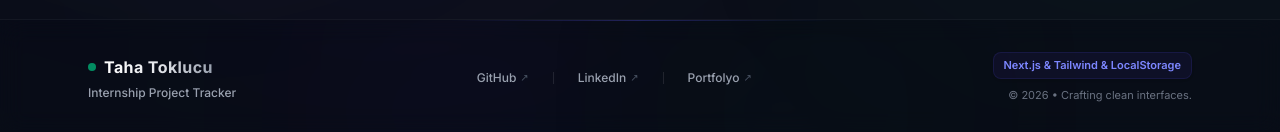
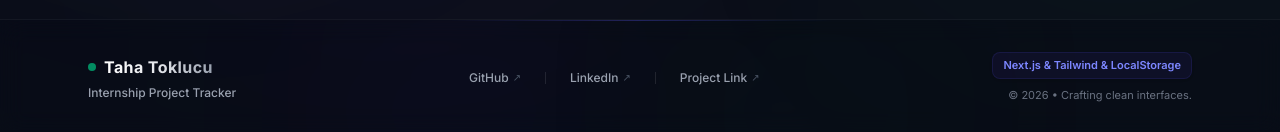
Before and after one commit to tahatoklucu/internship-project-tracker, a Next.js app in the folder internship-project-tracker/: page / in a window 1280 px wide. Shown: the part 665-797 px from the top of the page. Built offline with nearby package versions, Linux system fonts and the light colour scheme.

Commit message:
footer links update
footer links update

```diff
--- a/internship-project-tracker/src/components/Footer.jsx
+++ b/internship-project-tracker/src/components/Footer.jsx
@@ -1,3 +1,5 @@
+import Link from "next/link";
+
 export default function Footer() {
   const currentYear = new Date().getFullYear();
 
@@ -20,35 +22,35 @@ export default function Footer() {
           </p>
         </div>
         <div className="flex items-center gap-6 text-xs font-medium text-gray-400">
-          <a
-            href="#"
+          <Link
+            href="https://github.com/tahatoklucu"
             className="hover:text-white transition-colors duration-150 flex items-center gap-1 group"
           >
             <span>GitHub</span>
             <span className="text-[10px] text-gray-600 group-hover:text-indigo-400 transition-colors">
               ↗
             </span>
-          </a>
+          </Link>
           <span className="h-3 w-px bg-white/10" />
-          <a
-            href="#"
+          <Link
+            href="https://www.linkedin.com/in/tahatoklucu/"
             className="hover:text-white transition-colors duration-150 flex items-center gap-1 group"
           >
             <span>LinkedIn</span>
             <span className="text-[10px] text-gray-600 group-hover:text-indigo-400 transition-colors">
               ↗
             </span>
-          </a>
+          </Link>
           <span className="h-3 w-px bg-white/10" />
-          <a
-            href="#"
+          <Link
+            href="https://github.com/tahatoklucu/internship-project-tracker"
             className="hover:text-white transition-colors duration-150 flex items-center gap-1 group"
           >
-            <span>Portfolyo</span>
+            <span>Project Link</span>
             <span className="text-[10px] text-gray-600 group-hover:text-indigo-400 transition-colors">
               ↗
             </span>
-          </a>
+          </Link>
         </div>
         <div className="flex flex-col items-center md:items-end gap-2 text-right">
           <div className="flex items-center gap-2">
```
